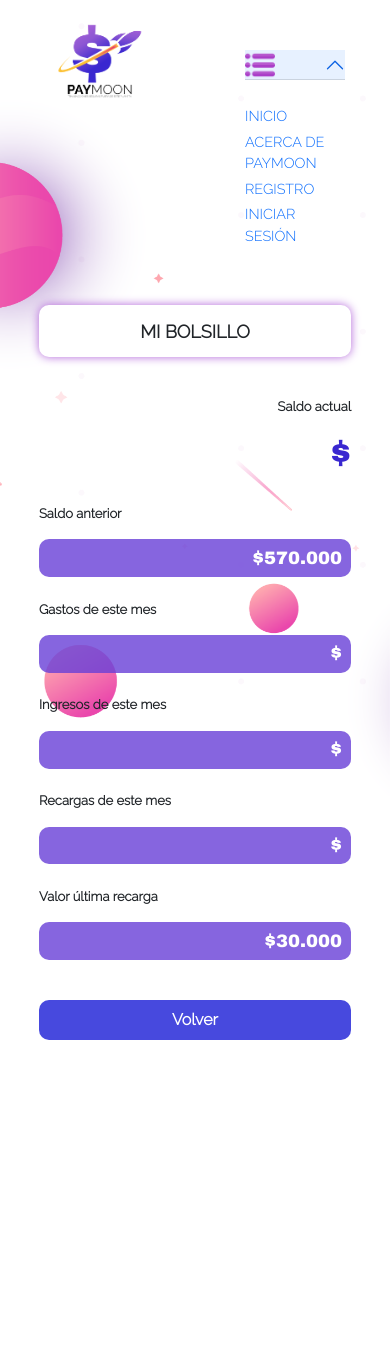
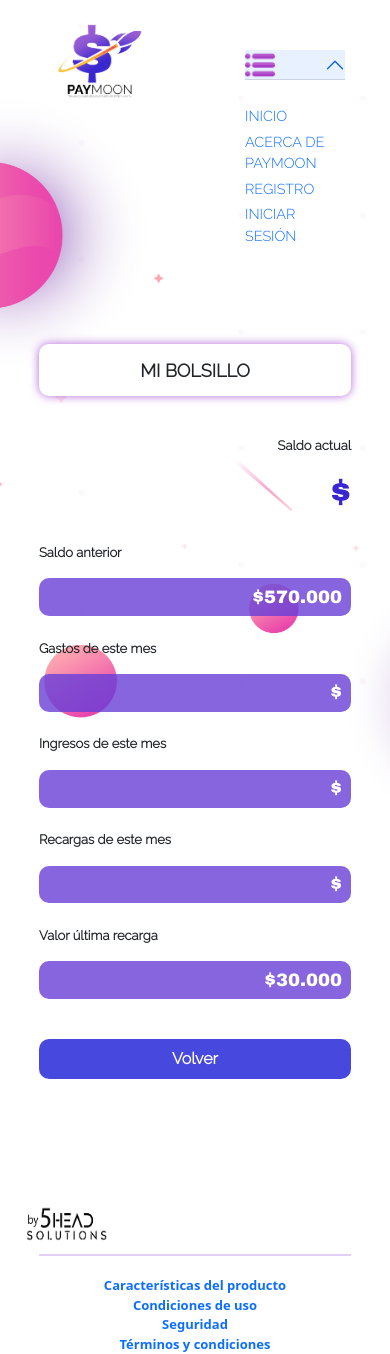
Before and after one commit to MonicaTePa/PayMoon, an Angular app: page /miCuenta in a window 390 px wide. Before the commit the page ends 1095 px from the top, so only its background shows below. Built offline with nearby package versions, Linux system fonts and the light colour scheme; no server answers.

Commit message:
user pocket responsive

```diff
--- a/src/app/app-routing.module.ts
+++ b/src/app/app-routing.module.ts
@@ -19,7 +19,6 @@ const routes: Routes = [
   {path: 'miPerfil', component: UserProfileComponent},
   {path: 'informacionUsuario', component: UserRegisterInfoComponent},
   {path: 'misTarjetas', component: CardsComponent},
-  {path: 'deposits', component: DepositsComponent},
   {path: 'agregarTarjeta', component: AddCardComponent},
   {path: 'miBolsillo',component:UserPocketComponent},
   {path: 'transacciones', component: TransfersComponent },
--- a/src/app/components/user-pocket/user-pocket.component.css
+++ b/src/app/components/user-pocket/user-pocket.component.css
@@ -1,3 +1,4 @@
+
 @media only screen and (max-width: 760px) {
   .background {
     width: 100vw;
@@ -117,6 +118,15 @@
     margin-top: 1.5em;
     border: none;
     max-width: 380px;
+  }
+  .user-pocket-container{
+    margin-top: 10%;
+    margin-bottom: 10%;
+  }
+  .footer {
+    padding-top: 3%;
+    position: absolute;
+    width: 100%;
   }
 }
 
@@ -242,5 +252,13 @@
   .user-pocket-container .user-pocket-button:hover {
     background-color: #3927d0;
   }
-
+  .user-pocket-container{
+    margin-top: 5%;
+    margin-bottom: 5%;
+  }
+  .footer {
+    padding-top: 3%;
+    position: absolute;
+    width: 100%;
+  }
 }
--- a/src/app/components/user-pocket/user-pocket.component.html
+++ b/src/app/components/user-pocket/user-pocket.component.html
@@ -1,5 +1,5 @@
 <div class="background"></div>
-  <app-navbar></app-navbar>
+<app-navbar></app-navbar>
 <div class="user-pocket-container">
   <p class="user-pocket-title">MI BOLSILLO</p>
   <div class="user-current-pocket-div">
@@ -20,3 +20,4 @@
   </div>
   <button class="user-pocket-button" routerLink="/miPerfil">Volver</button>
 </div>
+<app-footer class="footer"></app-footer>
```
Also changed, not shown: src/app/components/user-profile/user-profile.component.html (+4 -3 lines), src/app/components/deposits/deposits.component.html (line endings or trailing spaces).
